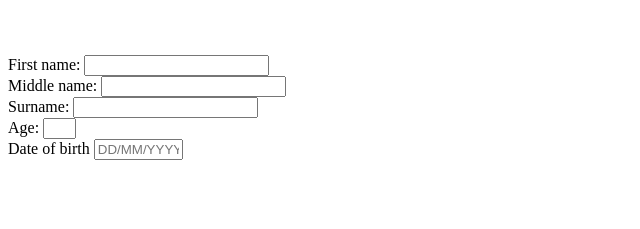
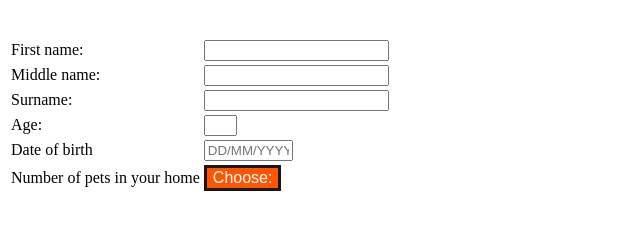
Before and after one commit to DC-Coder-2008/Dans-website, a plain HTML site: page dan_information_form.htm in a window 1280 px wide. Shown: the part 61-290 px from the top of the page, without its empty margins (0-640 px from the left). Drawn offline with Linux system fonts and the light colour scheme.

Commit message:
Continued making the form

```diff
--- a/dan_information_form.htm
+++ b/dan_information_form.htm
@@ -11,17 +11,61 @@
 
     </head>
 
-    <body>
+    <body id="formMain">
 
         <h1>Fill out the form!!</h1>
 
-        <br><br>
+        <br>
+        <table>
+            <tr>
+                <td><label for="Fname"  >First name:</label></td>
+                <td><input id="Fname"></td>
+            </tr>
+            <tr>
+                <td><label for="Midname">Middle name:</label></td>
+                <td><input id="Midname"></td>
+            </tr>
+            <tr>
+                <td><label for="Surname">Surname:</label></td>
+                <td><input id="Surname"></td>
+            </tr>
+            <tr>
+                <td><label for="Age">Age:</label></td>
+                <td><input id="Age" size="1" maxlength="3"></td>
+            </tr>
+            <tr>
+                <td><label for="DoB">Date of birth</label></td>
+                <td><input id="DoB" placeholder="DD/MM/YYYY" size="8" maxlength="10"></td>
+            </tr>
+            <tr>
+                <td><label for="Pets">Number of pets in your home</label></td>
+                <td>
+                    <div id="PetsDropdown" class="dropdown">
 
-        <label for="Fname">First name:</label> <input id="Fname"><br>
-        <label for="Midname">Middle name:</label> <input id="Midname"><br>
-        <label for="Surname">Surname:</label> <input id="Surname"><br>
-        <label for="Age">Age:</label> <input id="Age" size="1" maxlength="3"><br>
-        <label for="DoB">Date of birth</label> <input id="DoB" placeholder="DD/MM/YYYY" size="8" maxlength="10"><br>
+                        <button id="PetsDropdownBTN" onclick='Show(["PetsDropdownContent"])'>Choose:</button>
+
+                        <div id="PetsDropdownContent" class="dropdownContent">
+                            <button>0</button>
+                            <button>1</button>
+                            <button>2</button>
+                            <button>3</button>
+                            <button>4</button>
+                            <button>5</button>
+                            <button>6</button>
+                            <button>7</button>
+                            <button>8</button>
+                            <button>9</button>
+                            <button>10</button>
+                            <button>Other...</button>
+                        </div>
+                    </div>
+                </td>
+            </tr>
+        </table>
+
+        <div id="scripts">
+            <script>Hide(["PetsDropdownContent"])</script>
+        </div>
 
     </body>
 
--- a/dan_website_style.css
+++ b/dan_website_style.css
@@ -34,8 +34,8 @@ p {
 	color: #0036FF;
 }
 
-table, th, td {
-	border: 1px solid #000000;
+#formMain table, th, td {
+	border: none;
 }
 
 .line {
@@ -46,3 +46,34 @@ table, th, td {
 h4 {
 	color: #FF5500;
 }
+
+.dropdown button {
+	background-color: #FF5500;
+	color: #FFFFFF;
+	border: 3px solid #171717;
+	font-size: 16px;
+}
+
+.dropdown button:hover, .dropdown button:focus {
+	background-color: #DD3300;
+}
+
+.dropdownContent button {
+	background-color: #6f00ff;
+	color: #FFFFFF;
+	border: 3px solid #000000;
+	font-size: 12px;
+}
+
+.dropdownContent button:hover{
+	background-color: #3f00cf;
+}
+
+.dropdownContent button:focus {
+	background-color: #0088ff;
+	color: #000000;
+}
+
+#infoForm {
+	border: none;
+}
```
Also changed, not shown: dan_javascript_testing.htm (+1 -1 lines).
